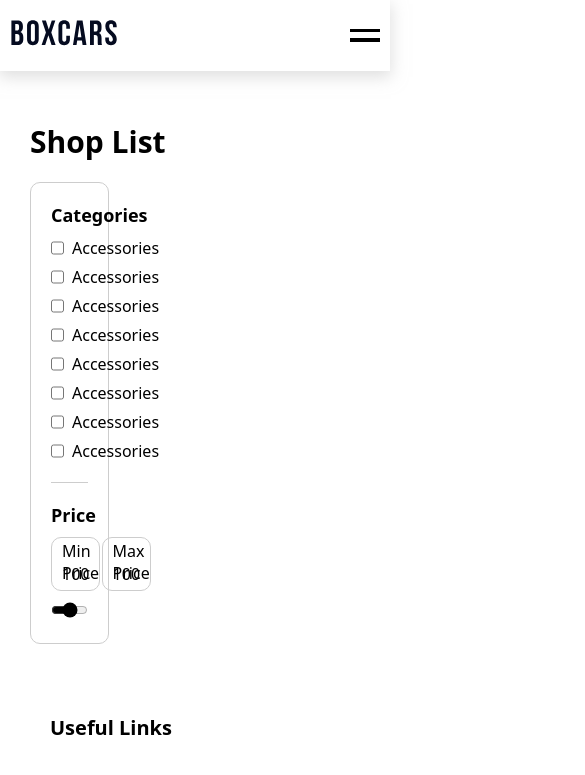
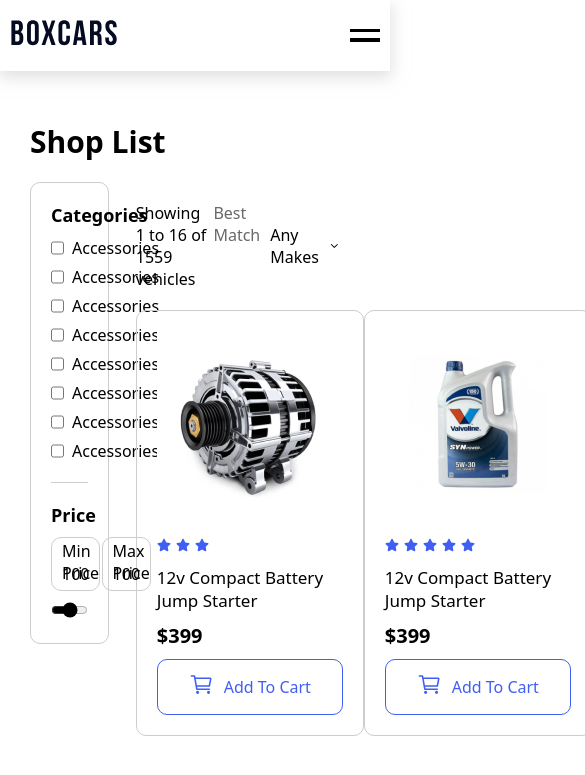
Before and after one commit to DimaShamoev/Car_Rent_WebSite, a React (Vite) app: page /shop in a window 390 px wide. Shown: the top 775 px of the page, 585 px wide, since content can reach past the window. Built offline with nearby package versions, Linux system fonts and the light colour scheme.

Commit message:
finished shop page, not responsive yet

```diff
--- a/src/Pages/Shop/Shop.css
+++ b/src/Pages/Shop/Shop.css
@@ -107,3 +107,106 @@
 .shop-page-product-block {
     background-color: '';
 }
+
+.shop-page-product-block-wrapper {
+    border-radius: 10px;
+    padding: 20px;
+    display: flex;
+    flex-direction: column;
+    gap: 20px;
+}
+
+.shop-page-product-top {
+    display: flex;
+    justify-content: space-between;
+}
+
+.shop-product-sort-block {
+    display: flex;
+    gap: 10px;
+}
+
+.sort-title {
+    color: #686868;
+}
+
+.sort-btn {
+    display: flex;
+    align-items: center;
+    gap: 5px;
+    cursor: pointer;
+}
+
+.shop-page-product-bottom {
+    /* border: solid 2px black; */
+}
+
+.shop-page-product-bottom {
+    display: grid;
+    grid-template-columns: repeat(3, auto);
+    row-gap: 40px;
+    justify-content: space-between;
+}
+
+.shop-item {
+    border: solid 1px #cdcdcd;
+    padding: 20px;
+    border-radius: 10px;
+    display: flex;
+    flex-direction: column;
+    gap: 10px;
+}
+
+.shop-item-img {
+    width: 100%;
+    display: flex;
+    align-items: center;
+    justify-content: center;
+    margin-bottom: 10px;
+}
+
+.shop-item-img img {
+    transition: 0.2s;
+
+    &:hover {
+        transform: scale(1.15);
+    }
+}
+
+.shop-item-stars {
+    color: #405FF2;
+    display: flex;
+    gap: 5px;
+    font-size: 14px;
+}
+
+.shop-item-desc {
+    font-size: 17px;
+}
+
+.shop-item-price {
+    font-size: 20px;
+    font-weight: 700;
+}
+
+.but-btn {
+    color: #405FF2;
+    border: solid 1px #405FF2;
+    border-radius: 10px;
+    padding: 10px 20px;
+    display: flex;
+    align-items: center;
+    justify-content: center;
+    gap: 10px;
+    cursor: pointer;
+    transition: 0.2s;
+
+    &:hover {
+        background-color: #405FF2;
+        color: white;
+    }
+}
+
+.but-btn span {
+    font-size: 25px;
+}
--- a/src/Pages/Shop/Shop.tsx
+++ b/src/Pages/Shop/Shop.tsx
@@ -1,5 +1,8 @@
 import React from "react";
 import "./Shop.css";
+import { IoIosArrowDown } from "react-icons/io";
+import { FaStar } from "react-icons/fa";
+import { IoCartOutline } from "react-icons/io5";
 
 const Shop: React.FunctionComponent = () => {
     interface IShopItems {
@@ -14,7 +17,7 @@
         {
             id: 1,
             img: "img/shop-item-1.png",
-            stars: 5,
+            stars: 3,
             desc: "12v Compact Battery Jump Starter",
             price: 399,
         },
@@ -139,10 +142,40 @@
                     <div className="shop-page-product-block-wrapper">
 
                         <div className="shop-page-product-top">
+                            <div className="shop-product-count">
+                                Showing 1 to 16 of 1559 vehicles
+                            </div>
+                            <div className="shop-product-sort-block">
+                                <span className="sort-title">Best Match</span> <span className="sort-btn">Any Makes <IoIosArrowDown /></span>
+                            </div>
+                        </div>
+
+                        <div className="shop-page-product-bottom">
+
+                            {shopItems.map((item) => (
+                                <div className="shop-item" key={item.id}>
+                                    <div className="shop-item-img">
+                                        <img src={item.img} alt="" />
+                                    </div>
+                                    <div className="shop-item-stars">
+                                        {Array.from({ length: item.stars }, (_, i) => (
+                                            <span key={i}><FaStar /></span>
+                                        ))}
+                                    </div>
+                                    <div className="shop-item-desc">
+                                        {item.desc}
+                                    </div>
+                                    <div className="shop-item-price">
+                                        ${item.price}
+                                    </div>
+                                    <div className="but-btn">
+                                        <span><IoCartOutline /></span> Add To Cart
+                                    </div>
+                                </div>
+                            ))}
+
 
                         </div>
-
-                        <div className="shop-page-product-bottom"></div>
 
                     </div>
 
```
